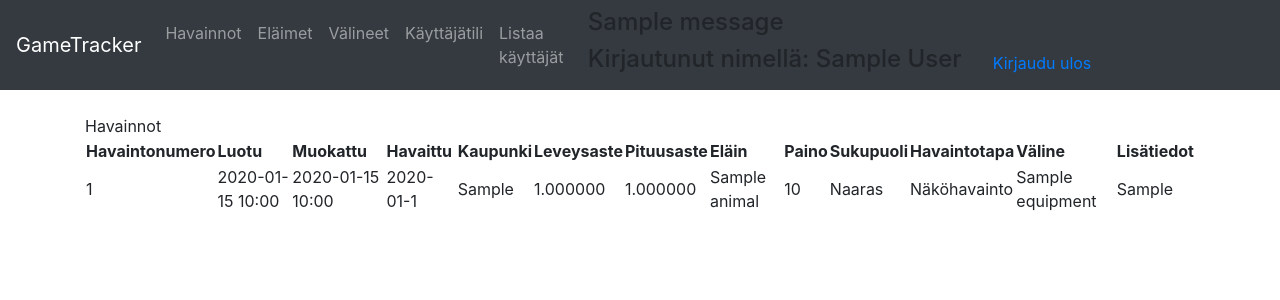
After one commit to LauriTahvanainen/GameTracker, a Flask app: page /observations/listuser in a window 1280 px wide. The commit adds this page. Shown: the top 300 px of the page. Run offline with Flask 2, Linux system fonts and the light colour scheme; a user stored in the database is signed in; tables that the repository leaves empty hold one stand-in row (values such as "Sample post"); one stand-in notice (Sample message) is shown; parts of the project's set-up code (start-up, migrations or seed data) failed here and were passed over; some libraries are stand-ins or nearby versions.

Commit message:
Try to fix bug where listing equipment would not show updated equipment. Add listing of users own observations. Visual fixes.

```diff
--- a/application/observations/models.py
+++ b/application/observations/models.py
@@ -1,7 +1,9 @@
 from application import db
+from sqlalchemy.sql import text
+from flask_login import current_user
 
 class Observation(db.Model):
-    id = db.Column(db.Integer, primary_key=True, autoincrement=True)
+    observation_id = db.Column(db.Integer, primary_key=True, autoincrement=True)
     account_id = db.Column(db.Integer, db.ForeignKey('account.account_id'), nullable=False)
     date_created = db.Column(db.DateTime, default=db.func.current_timestamp())
     date_modified = db.Column(db.DateTime, default=db.func.current_timestamp(),
@@ -29,3 +31,37 @@ class Observation(db.Model):
         self.observ_type = observ_type
         self.equipment_id = equipment_id
         self.info = info
+
+
+    @staticmethod
+    def list_users_own_observations_by_observ_date():
+        stmt = text("SELECT Observation.observation_id,"
+                     " Observation.date_created,"
+                     " Observation.date_modified,"
+                     " Observation.date_observed,"
+                     " Observation.city,"
+                     " Observation.latitude,"
+                     " Observation.longitude,"
+                     " Animal.name,"
+                     " Observation.weight,"
+                     " Observation.sex,"
+                     " Observation.observ_type,"
+                     " Equipment.name,"
+                     " Observation.info"
+                     " FROM Observation"
+                     " LEFT JOIN Equipment ON Equipment.equipment_id = Observation.equipment_id"
+                     " LEFT JOIN Animal ON Animal.animal_id = Observation.animal_id"
+                     " WHERE (Observation.account_id = :cur_user)"
+                     " GROUP BY Observation.date_observed").params(cur_user=current_user.account_id)
+
+        res = db.engine.execute(stmt)
+
+        response = []
+        for row in res:
+            response.append({"Havaintonumero":row[0], "Luotu":row[1], "Muokattu":row[2],
+                            "Havaittu":row[3], "Kaupunki":row[4], "Leveysaste":row[5],
+                            "Pituusaste":row[6], "Elain":row[7], "Paino":row[8],
+                            "Sukupuoli":row[9], "Havaintotapa":row[10], "Valine":row[11],
+                            "Lisatiedot":row[12]})
+
+        return response
--- a/application/observations/views.py
+++ b/application/observations/views.py
@@ -1,5 +1,7 @@
 from application import app, db
 from application.observations.models import Observation
+from application.animals.models import Animal
+from application.equipments.models import Equipment
 from application.observations.forms import addNewObservationForm
 from flask_login import login_required, current_user
 from flask import render_template, request, redirect, url_for, flash
@@ -14,11 +16,16 @@ def observation_menu():
 @app.route("/observations/add", methods=["GET", "POST"])
 @login_required
 def observation_add():
+    form = addNewObservationForm()
+    form.animal.choices = [(animal.animal_id, animal.name) for animal in Animal.query.all()]
+    form.equipment.choices = [(equipment.equipment_id, equipment.name) for equipment in Equipment.query.all()]
+
     if request.method == "GET":
-        return render_template("observations/addobservation.html", form=addNewObservationForm())
+        return render_template("observations/addobservation.html", form=form)
 
     form = addNewObservationForm(request.form)
-
+    form.animal.choices = [(animal.animal_id, animal.name) for animal in Animal.query.all()]
+    form.equipment.choices = [(equipment.equipment_id, equipment.name) for equipment in Equipment.query.all()]
     if form.validate():
         newObs = Observation(current_user.account_id,
                 form.date_observed.data,
@@ -37,3 +44,9 @@ def observation_add():
         flash('Havainto lisätty onnistuneesti!')
         return redirect(url_for('observation_add'))
     return render_template("observations/addobservation.html", form=form)
+
+
+@app.route("/observations/listuser", methods=["GET"])
+@login_required
+def observation_listuser():
+    return render_template("observations/listuser.html", observations=Observation.list_users_own_observations_by_observ_date())
--- a/application/templates/auth/list.html
+++ b/application/templates/auth/list.html
@@ -1,8 +1,8 @@
 {% extends "layout.html" %}
 
 {% block body %}
+<caption>Käyttäjät</caption>
 <table>
-    <caption>Käyttäjät</caption>
     <tr>
         <th>Id</th>
         <th>Käyttäjänimi</th>
--- a/application/templates/auth/userinfo.html
+++ b/application/templates/auth/userinfo.html
@@ -1,8 +1,8 @@
 {% extends "layout.html" %}
 
 {% block body %}
+<caption>Käyttäjätiedot</caption>
 <table>
-    <caption>Käyttäjätiedot</caption>
     {% for User in user_info %}
     <tr>
         <th>Käyttäjänimi: </th>
--- a/application/templates/equipments/list.html
+++ b/application/templates/equipments/list.html
@@ -2,16 +2,18 @@
 
 {% block body %}
 <form method="POST" action="{{ url_for('equipment_listandremove') }}">
+    <caption>Välineet</caption>
     <table>
-        <caption>Välineet</caption>
         <tr>
             <th>Nimi</th>
         </tr>
         {% for selection in form.list_equipment %}
+        {% if selection.name in equipments %}
         <tr>
             <td>{{ selection.name }}</td>
             <td>{{ selection }}</td>
         </tr>
+        {% endif %}
         {% endfor %}
         <tr>
             <td colspan="2">
--- a/application/templates/layout.html
+++ b/application/templates/layout.html
@@ -37,19 +37,19 @@
         </li>
         {% endif %}
       </ul>
-      <div class="form-inline mt-2 mt-md-0">
+      <div class="form-inline mt-2 mt-md-0" style="margin-right: 5%">
           {% with messages = get_flashed_messages() %}
           {% if messages %}
             {% for message in messages %}
-            <h4 class=nav-item>{{ message }}</h4>
+            <h4 style="margin-right: 5%" class=nav-item>{{ message }}</h4>
             {% endfor %}
           {% endif %}
           {% endwith %}
         {% if current_user.is_authenticated %}
-        <h4>Kirjautunut nimellä: {{ current_user.name }} </h4>
+        <h4 style="margin-right: 5%">Kirjautunut nimellä: {{ current_user.name }} </h4>
         <a href="{{ url_for('auth_logout') }}">Kirjaudu ulos</a>
         {% else %}
-        <a href="{{ url_for('auth_login') }}">Kirjaudu</a>
+        <a style="margin-inline-end: 5%" href="{{ url_for('auth_login') }}">Kirjaudu</a>
         <a href="{{ url_for('auth_create') }}">Luo uusi käyttäjä</a>
         {% endif %}
       </div>
--- /dev/null
+++ b/application/templates/observations/listuser.html
@@ -0,0 +1,56 @@
+{% extends "layout.html" %}
+
+{% block body %}
+<caption>Havainnot</caption>
+<table>
+    <tr>
+        <th>Havaintonumero</th>
+        <th>Luotu</th>
+        <th>Muokattu</th>
+        <th>Havaittu</th>
+        <th>Kaupunki</th>
+        <th>Leveysaste</th>
+        <th>Pituusaste</th>
+        <th>Eläin</th>
+        <th>Paino</th>
+        <th>Sukupuoli</th>
+        <th>Havaintotapa</th>
+        <th>Väline</th>
+        <th>Lisätiedot</th>
+    </tr>
+    {% for obs in observations %}
+    <tr>
+        <td>{{ obs.Havaintonumero }}</td>
+        <td>{{ obs.Luotu[:-3] }}</td>
+        <td>{{ obs.Muokattu[:-3] }}</td>
+        <td>{{ obs.Havaittu[:-10] }}</td>
+        <td>{{ obs.Kaupunki }}</td>
+        <td>{{ '%0.6f' | format(obs.Leveysaste|float) }}</td>
+        <td>{{ '%0.6f' | format(obs.Pituusaste|float) }}</td>
+        <td>{{ obs.Elain }}</td>
+        <td>{{ obs.Paino }}</td>
+
+        {% if obs.Sukupuoli == 0 %}
+        <td>Uros</td>
+        {% elif obs.Sukupuoli == 1 %}
+        <td>Naaras</td>
+        {% elif obs.Sukupuoli == 2 %}
+        <td>Muu</td>
+        {% else %}
+        <td>Ei tiedossa</td>
+        {% endif %}
+
+        {% if obs.Havaintotapa == 0 %}
+        <td>Saalis</td>
+        {% elif obs.Havaintotapa == 1 %}
+        <td>Näköhavainto</td>
+        {% else %}
+        <td>Kiinniotto</td>
+        {% endif %}
+
+        <td>{{ obs.Valine }}</td>
+        <td>{{ obs.Lisatiedot }}</td>
+    </tr>
+    {% endfor %}
+</table>
+{% endblock %}
--- a/application/templates/observations/menu.html
+++ b/application/templates/observations/menu.html
@@ -3,5 +3,6 @@
 {% block body %}
 <div>
     <p><a href="{{ url_for('observation_add') }}">Lisää havainto</a></p>
+    <p><a href="{{ url_for('observation_listuser') }}">Näytä omat havainnot</a></p>
 </div>
 {% endblock %}
```
Also changed, not shown: application/equipments/forms.py (+6 -3 lines), application/equipments/views.py (+14 -7 lines), application/observations/forms.py (+7 -11 lines).
